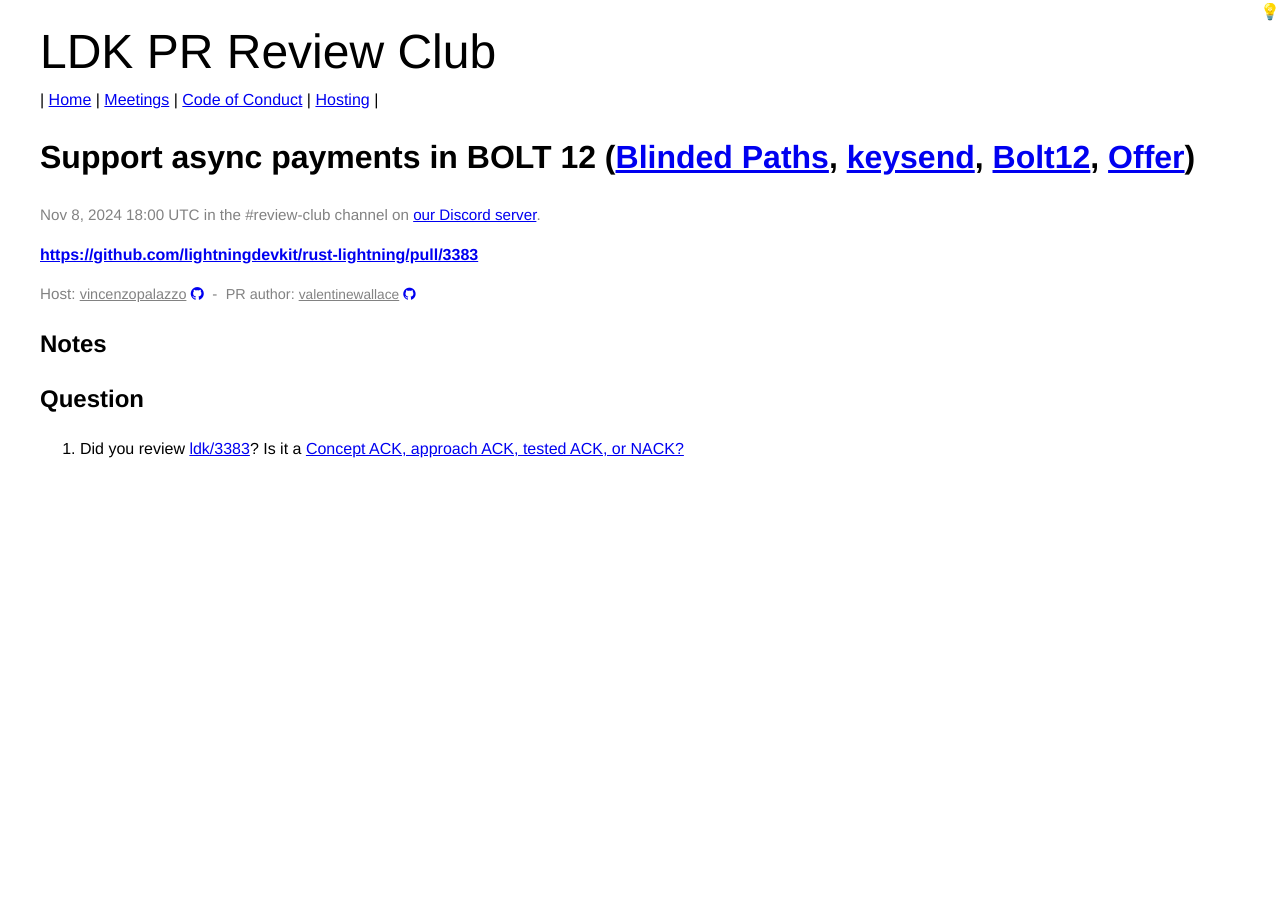
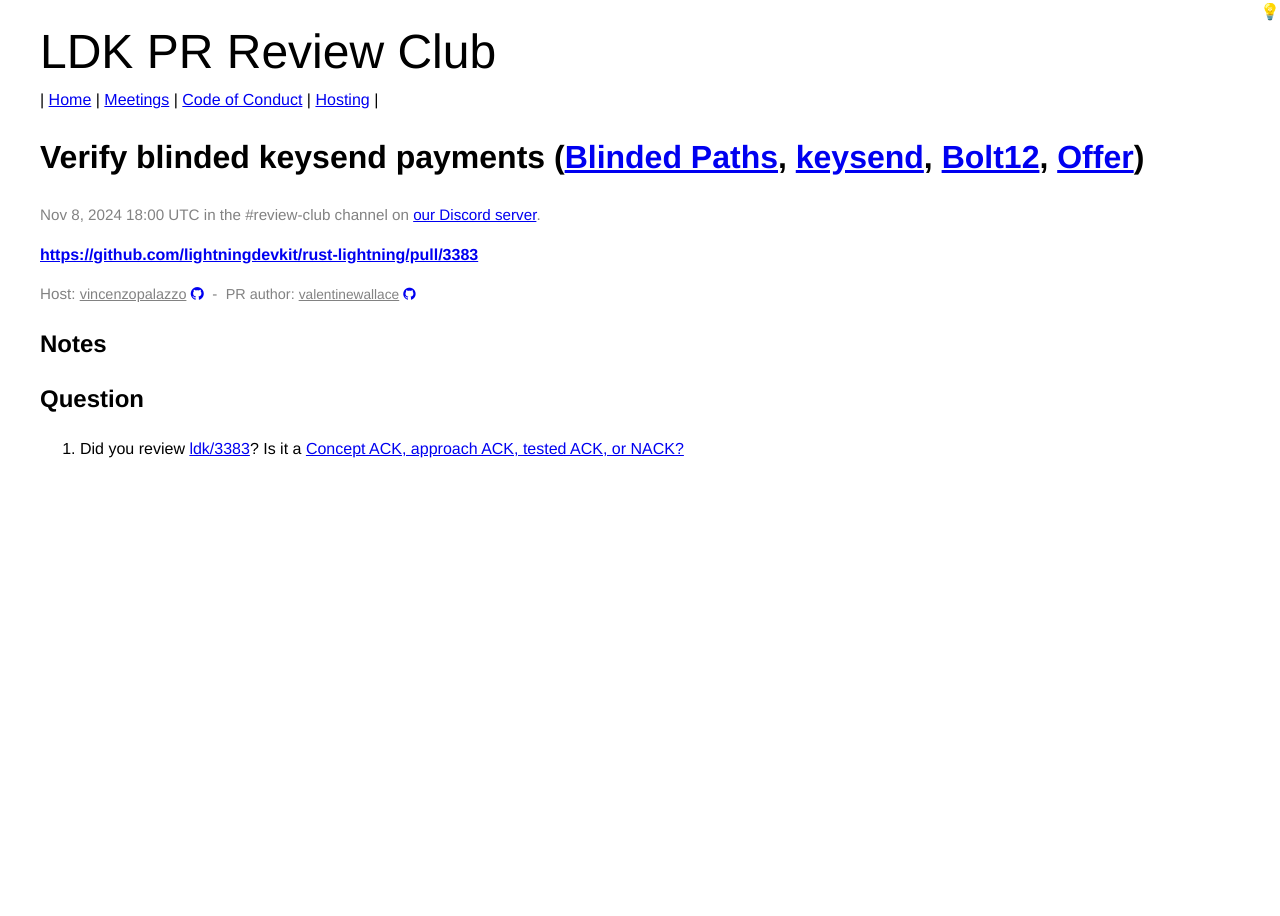
Before and after one commit to lightningdevkit/ldk-review-club, a Jekyll site: the page built from _posts/2024-11-08-#3383.md, in a window 1280 px wide. Built offline with Jekyll 4.4.1, drawn with Linux system fonts in a browser that asks for light colours.

Commit message:
Fix title for 2024-11-08 meeting

```diff
--- a/_posts/2024-11-08-#3383.md
+++ b/_posts/2024-11-08-#3383.md
@@ -1,7 +1,7 @@
 ---
 layout: pr
 date: 2024-11-08
-title: "Support async payments in BOLT 12"
+title: "Verify blinded keysend payments"
 pr: 3383
 authors: [ valentinewallace ]
 components: ["Blinded Paths", "keysend", "Bolt12", "Offer"]
```
